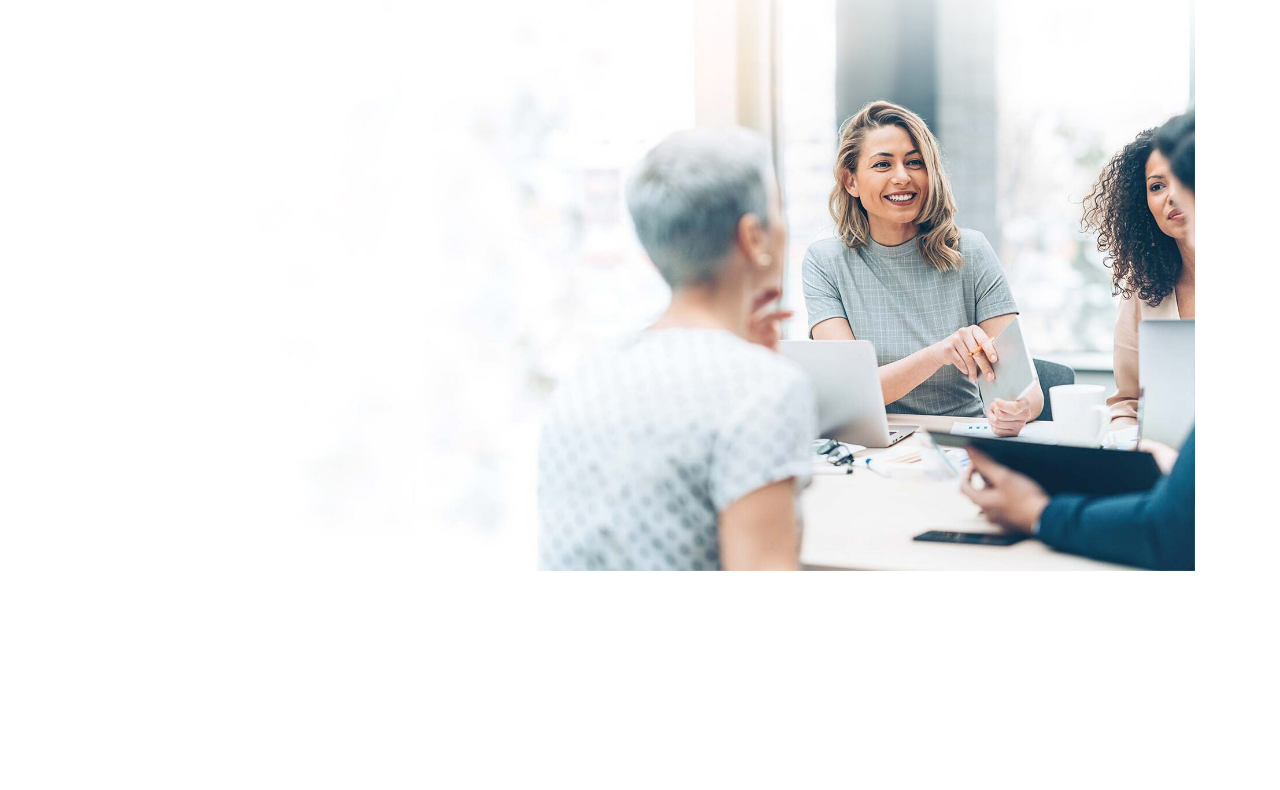
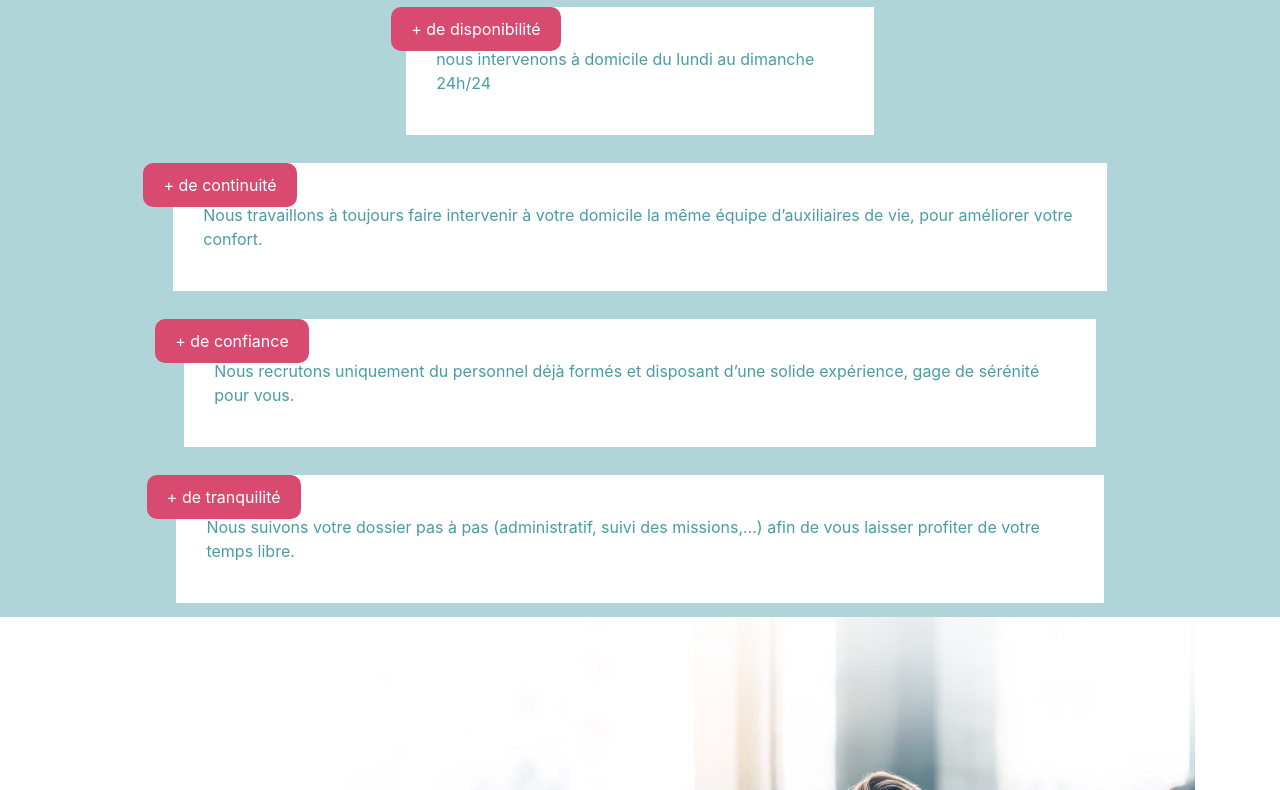
Before and after one commit to Big-Jul/La-Team-Win, a website: page src/index.html in a window 1280 px wide. Shown: the part 323-1113 px from the top of the page. Before the commit the page ends 894 px from the top, so only its background shows below. Drawn offline with nearby package versions, Linux system fonts and the light colour scheme; files that its build step writes are made by us from their sources.

Commit message:
section pourquoi

```diff
--- a/src/index.html
+++ b/src/index.html
@@ -62,7 +62,38 @@
 
 
 <!-- ======================SECTION 3 POURQUOI JULIA=========================== -->
+   <section class="pourquoi">
 
+<h2 class="section-title">pourquoi choisir 3A?</h2>
+<div class="avantages">
+  <article class="avt-article">
+    <p class="title">+ de disponibilité</p>
+    <p class="avt-card">nous intervenons à domicile du lundi au dimanche 24h/24</p>
+  </article>
+</div>
+
+<div class="avantages">
+  <article class="avt-article">
+    <p class="title">+ de continuité</p>
+    <p class="avt-card">Nous travaillons à toujours faire intervenir à votre domicile la même équipe d’auxiliaires de vie, pour améliorer votre confort.</p>
+  </article>
+</div>
+
+<div class="avantages">
+  <article class="avt-article">
+    <p class="title">+ de confiance</p>
+    <p class="avt-card">Nous recrutons uniquement du personnel déjà formés et disposant d’une solide expérience, gage de sérénité pour vous.</p>
+  </article>
+</div>
+
+<div class="tranquilite">
+  <article class="avt-article">
+    <p class="title">+ de tranquilité</p>
+    <p class="avt-card">Nous suivons votre dossier pas à pas (administratif, suivi des missions,…) afin de vous laisser profiter de votre temps libre.</p>
+  </article>
+</div>
+
+   </section>
 
 
 
--- a/src/scss/layouts/_header.scss
+++ b/src/scss/layouts/_header.scss
@@ -20,7 +20,7 @@ header{
     text-align: center;
     margin: 0 auto;
     display: flex;
-
+justify-content: center;
      }
 
      .header-content img{
--- a/src/scss/layouts/_home.scss
+++ b/src/scss/layouts/_home.scss
@@ -0,0 +1,23 @@
+//------------------ SECTION POURQUOI JULIA ------------------
+.pourquoi{
+  display: flex;
+  flex-direction: column;
+  align-items: center;
+  background-color: #B0D5D9;
+}
+.avt-article .title{
+  width: fit-content;
+background-color: #D94A70;
+border-radius: 10px;
+padding: 10px 20px;
+color: white;
+position: absolute;
+}
+
+.avt-card{
+  background-color: #fff;
+  color: #499CA6;
+  padding: 40px 30px;
+  margin:  14px 3%;
+ padding-top: auto;
+}
```
